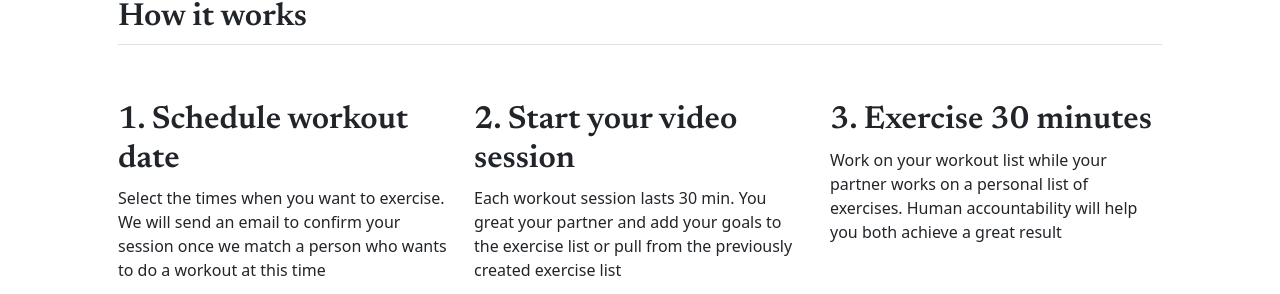
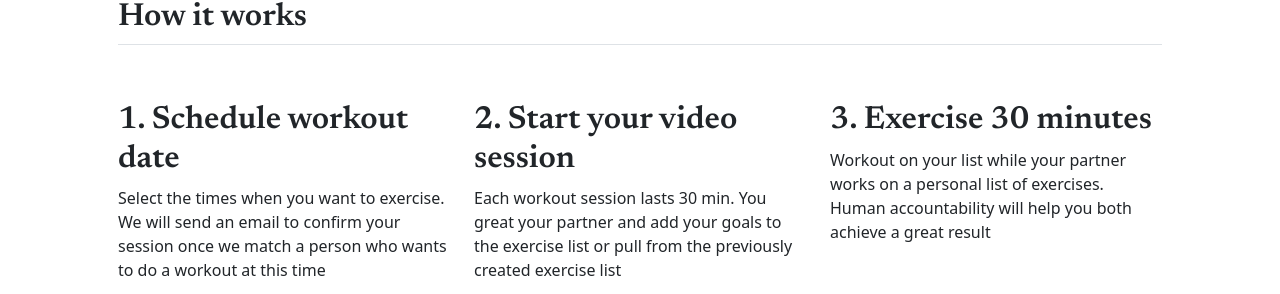
Before and after one commit to AntonyBaasan/uragsha, an Angular app in the folder landing-page/: page / in a window 1280 px wide. Shown: the part 809-1103 px from the top of the page. Built offline with nearby package versions, Linux system fonts and the light colour scheme.

Commit message:
update steps

```diff
--- a/landing-page/src/app/app.component.html
+++ b/landing-page/src/app/app.component.html
@@ -207,7 +207,7 @@
       <div class="col d-flex align-items-start">
         <div>
           <h2>3. Exercise 30 minutes</h2>
-          <p>Work on your workout list while your partner works on a personal list of exercises. Human accountability will help you both achieve a great result</p>
+          <p>Workout on your list while your partner works on a personal list of exercises. Human accountability will help you both achieve a great result</p>
         </div>
       </div>
     </div>
```
